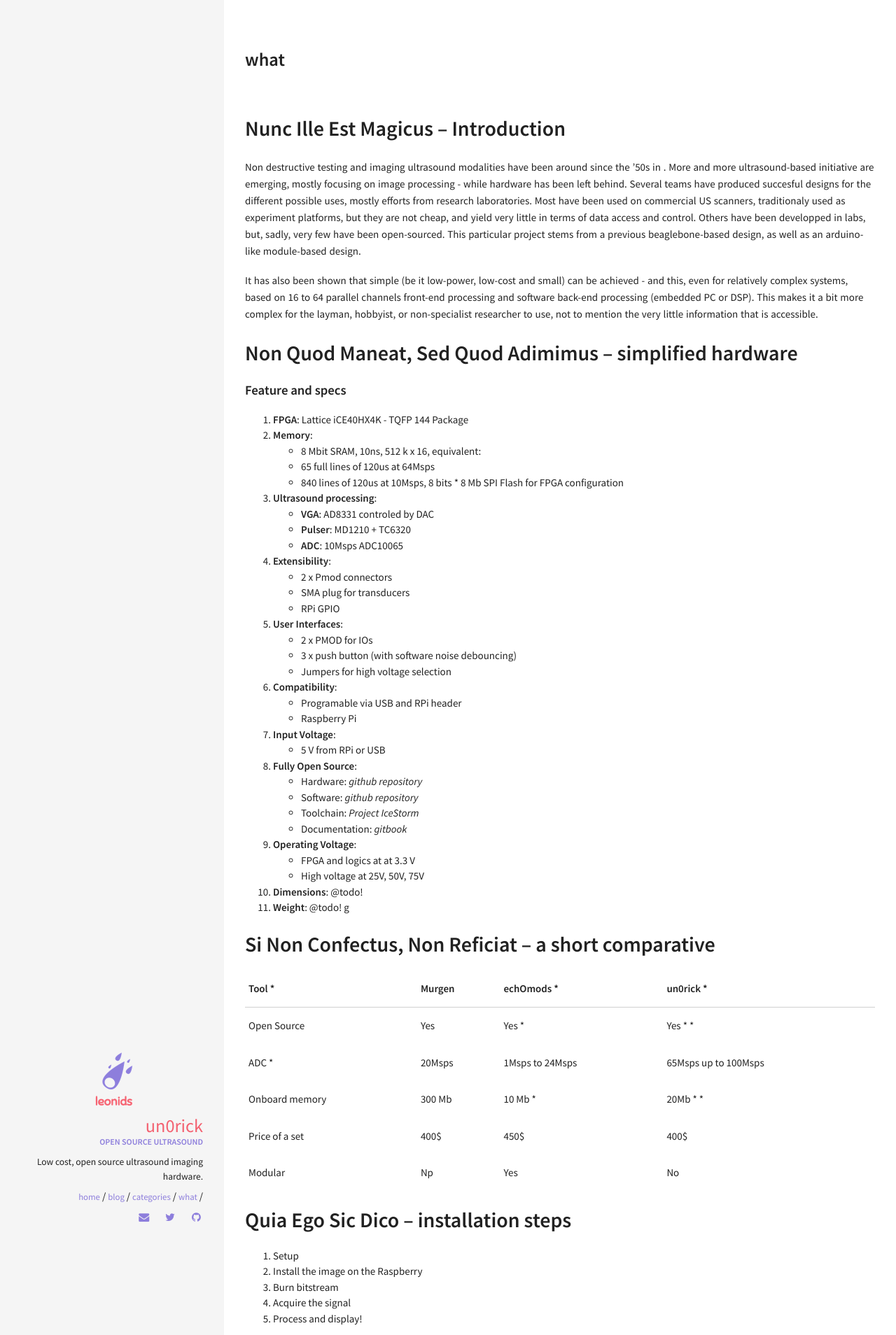
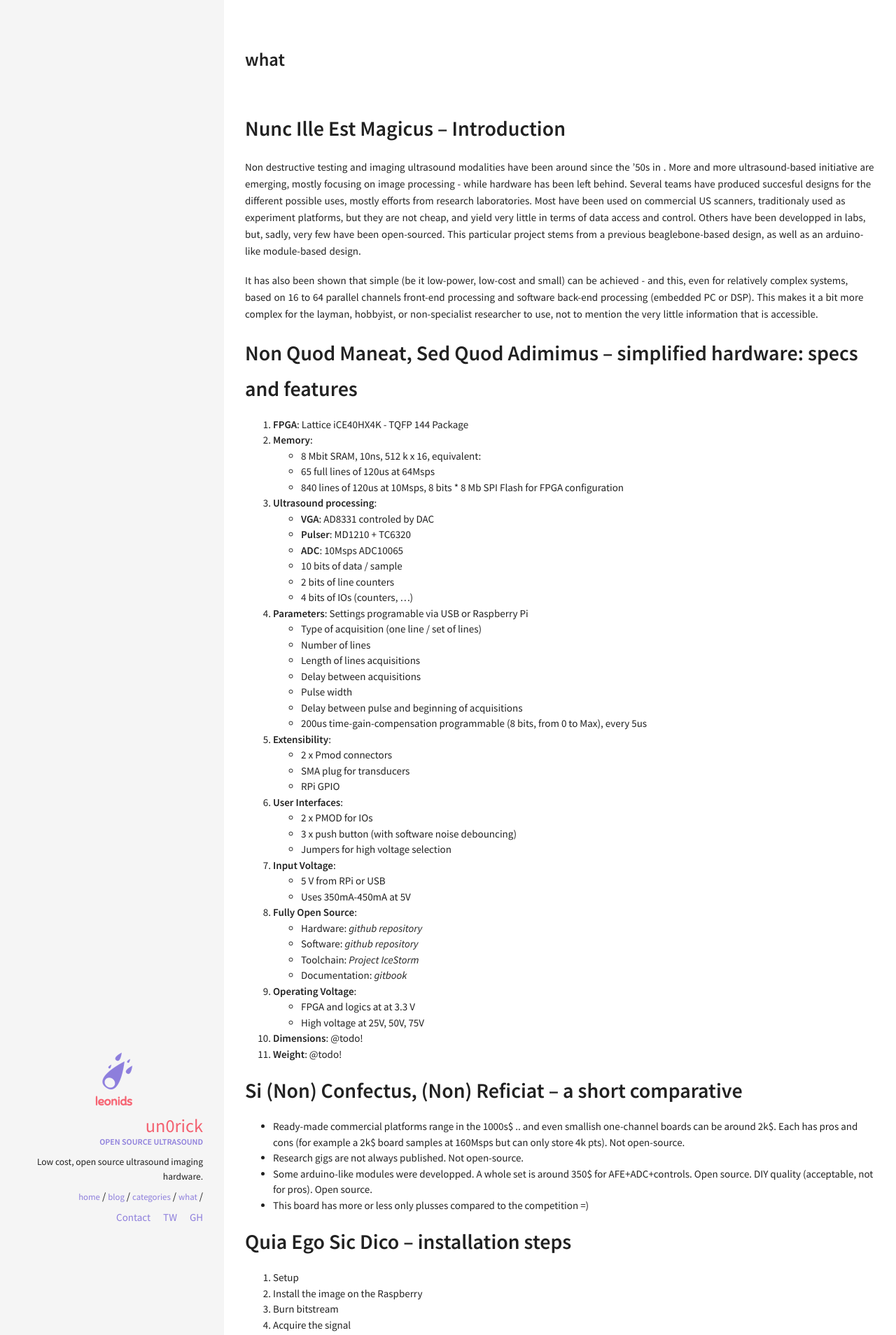
Before and after one commit to kelu124/un0rick, a Jekyll site: the page built from index.md, in a window 1280 px wide. Shown: the top 1908 px of the page at 70% size. Built offline with Jekyll 4.4.1, drawn with Linux system fonts in a browser that asks for light colours; nearby versions of some CDN libraries; library files that are not in the unit come from our copies; some of the changed text lies outside the part shown.

Commit message:
Update frontpage

```diff
--- a/_includes/social-links.html
+++ b/_includes/social-links.html
@@ -7,7 +7,7 @@
     rhs = p[1];
     document.write("<a class=\"social-link-item\" target=\"_blank\" href=\"mailto");
     document.write(":" + lhs + "@");
-    document.write(rhs + "?subject=" + subject + "\"><i class=\"fa fa-fw fa-envelope\"></i><\/a>");
+    document.write(rhs + "?subject=" + subject + "\">Contact<\/a>");
   }
 </script>
 <div class="social-links">
@@ -17,14 +17,14 @@
       <script>gen_mail_to_link('{{ author.email }}', 'Hello from website');</script>
       </li>
     {% endif %}
-    {% if author.twitter %}<li><a href="http://twitter.com/{{ author.twitter }}" class="social-link-item" target="_blank"><i class="fa fa-fw fa-twitter"></i></a></li>{% endif %}
+    {% if author.twitter %}<li><a href="http://twitter.com/{{ author.twitter }}" class="social-link-item" target="_blank">TW</a></li>{% endif %}
     {% if author.facebook %}<li><a href="http://facebook.com/{{ author.facebook }}" class="social-link-item" target="_blank"><i class="fa fa-fw fa-facebook"></i></a></li>{% endif %}
     {% if author.google.plus %}<li><a href="http://plus.google.com/+{{ author.google.plus }}" class="social-link-item" target="_blank"><i class="fa fa-fw fa-google-plus"></i> Google+</a></li>{% endif %}
     {% if author.linkedin %}<li><a href="http://linkedin.com/in/{{ author.linkedin }}" class="social-link-item" target="_blank"><i class="fa fa-fw fa-linkedin"></i></a></li>{% endif %}
     {% if author.xing %}<li><a href="http://www.xing.com/profile/{{ author.xing }}" class="social-link-item" target="_blank"><i class="fa fa-fw fa-xing"></i></a></li>{% endif %}
     {% if author.instagram %}<li><a href="http://instagram.com/{{ author.instagram }}" class="social-link-item" target="_blank"><i class="fa fa-fw fa-instagram"></i></a></li>{% endif %}
     {% if author.tumblr %}<li><a href="http://{{ author.tumblr }}.tumblr.com" class="social-link-item" target="_blank"><i class="fa fa-fw fa-tumblr"></i></a></li>{% endif %}
-    {% if author.github %}<li><a href="http://github.com/{{ author.github }}" class="social-link-item" target="_blank"><i class="fa fa-fw fa-github"></i></a></li>{% endif %}
+    {% if author.github %}<li><a href="http://github.com/{{ author.github }}" class="social-link-item" target="_blank">GH</a></li>{% endif %}
     {% if author.stackoverflow %}<li><a href="http://stackoverflow.com/users/{{ author.stackoverflow }}" class="social-link-item" target="_blank"><i class="fa fa-fw fa-stack-overflow"></i></a></li>{% endif %}
     {% if author.lastfm %}<li><a href="http://lastfm.com/user/{{ author.lastfm }}" class="social-link-item" target="_blank"><i class="fa fa-fw fa-music"></i></a></li>{% endif %}
     {% if author.dribbble %}<li><a href="http://dribbble.com/{{ author.dribbble }}" class="social-link-item" target="_blank"><i class="fa fa-fw fa-dribbble"></i></a></li>{% endif %}
--- a/index.md
+++ b/index.md
@@ -4,15 +4,14 @@
 permalink: /
 ---
 
-# Nunc Ille Est Magicus -- Introduction
+# __Nunc Ille Est Magicus__ -- Introduction
 
 Non destructive testing and imaging ultrasound modalities have been around since the '50s in . More and more ultrasound-based initiative are emerging, mostly focusing on image processing - while hardware has been left behind. Several teams have produced succesful designs for the different possible uses, mostly efforts from research laboratories. Most have been used on commercial US scanners, traditionaly used as experiment platforms, but they are not cheap, and yield very little in terms of data access and control. Others have been developped in labs, but, sadly, very few have been open-sourced. This particular project stems from a previous beaglebone-based design, as well as an arduino-like module-based design.
 
 It has also been shown that simple (be it low-power, low-cost and small) can be achieved - and this, even for relatively complex systems, based on 16 to 64  parallel   channels   front-end  processing and software back-end processing (embedded PC or DSP). This makes it a bit more complex for the layman, hobbyist, or non-specialist researcher to use, not to mention the very little information that is accessible.
 
-# Non Quod Maneat, Sed Quod Adimimus -- simplified hardware
+# __Non Quod Maneat, Sed Quod Adimimus__ -- simplified hardware: specs and features
 
-#### Feature and specs
 
 1. __FPGA__: Lattice iCE40HX4K - TQFP 144 Package
 2. __Memory__:
@@ -24,19 +23,28 @@
   * __VGA__: AD8331 controled by DAC
   * __Pulser__: MD1210 + TC6320
   * __ADC__: 10Msps ADC10065
-4. __Extensibility__:
+    * 10 bits of data / sample
+    * 2 bits of line counters
+    * 4 bits of IOs (counters, ...)
+4. __Parameters__: Settings programable via USB or Raspberry Pi
+  * Type of acquisition (one line / set of lines)
+  * Number of lines
+  * Length of lines acquisitions
+  * Delay between acquisitions
+  * Pulse width
+  * Delay between pulse and beginning of acquisitions
+  * 200us time-gain-compensation programmable (8 bits, from 0 to Max), every 5us
+5. __Extensibility__:
   * 2 x Pmod connectors
   * SMA plug for transducers
   * RPi GPIO
-5. __User Interfaces__:
+6. __User Interfaces__:
   * 2 x PMOD for IOs
   * 3 x push button (with software noise debouncing)
   * Jumpers for high voltage selection
-6. __Compatibility__:
-  * Programable via USB and RPi header
-  * Raspberry Pi
 7. __Input Voltage__:
   * 5 V from RPi or USB
+  * Uses 350mA-450mA at 5V
 8. __Fully Open Source__:
   * Hardware: _github repository_
   * Software: _github repository_
@@ -46,19 +54,17 @@
   * FPGA and logics at at 3.3 V
   * High voltage at 25V, 50V, 75V
 10. __Dimensions__: @todo!
-11. __Weight__: @todo! g
+11. __Weight__: @todo!
 
-# Si Non Confectus, Non Reficiat -- a short comparative
+# __Si (Non) Confectus, (Non) Reficiat__ -- a short comparative
 
-| Tool  *    	| Murgen 	| echOmods  * 	| un0rick  *        	|
-|----------------	|--------	|-----------------	|----------------------	|
-| Open Source    	| Yes    	| Yes  *      	| Yes  *   *   	|
-| ADC  *     	| 20Msps 	| 1Msps to 24Msps 	| 65Msps up to 100Msps 	|
-| Onboard memory 	| 300 Mb 	| 10 Mb  *    	| 20Mb  *   *  	|
-| Price of a set	| 400$		| 450$			| 400$			|
-| Modular		| Np		| Yes			| No			|
+* Ready-made commercial platforms range in the 1000s$ .. and even smallish one-channel boards can be around 2k$. Each has pros and cons (for example a 2k$ board samples at 160Msps but can only store 4k pts). Not open-source.
+* Research gigs are not always published. Not open-source.
+* Some arduino-like modules were developped. A whole set is around 350$ for AFE+ADC+controls. Open source. DIY quality (acceptable, not for pros). Open source.
+* This board has more or less only plusses compared to the competition =)
 
-# Quia Ego Sic Dico -- installation steps
+
+# __Quia Ego Sic Dico__ -- installation steps
 
 1. Setup
 2. Install the image on the Raspberry
@@ -66,7 +72,7 @@
 4. Acquire the signal
 5. Process and display!
 
-# Faber Est Quisqve Fortunae Suae
+# __Faber Est Quisqve Fortunae Suae__ -- what can you do with this?
 
 A couple of ideas to play with the stuff
 
@@ -74,21 +80,22 @@
 * AMode Non destructive testing
 * Medical imaging BMode with a probe
 
-# Moneta Supervacanea, Magister?
+# __Moneta Supervacanea, Magister?__ -- shopping time
 
 * Send me a mail at __orders@un0rick.cc__ !
 * Or wait for the Tindie shop to order.
 * First sets around 349$.  Vilis Ad Bis Pretii !
 
-# Non Ante Septem Dies Proxima, Squiri
+# __Non Ante Septem Dies Proxima, Squiri__
 
-* [2018-02-27](http://un0rick.cc/articles/2018-02/good-news) - first acquisitions at high speed
-* [2018-02-02](http://un0rick.cc/articles/2018-02/first-tests) - Getting the first tests done (and repairs)
-* [2018-01-23](http://un0rick.cc/articles/2018-01/first-board) - Got the first board from the fab
-* [2017-11-19](http://un0rick.cc/articles/2017-11/first-ideas) - Exploring the idea of an ICE40, using Upverter
-* [2017-09-15](http://un0rick.cc/articles/2017-09/uniboard) - First ideal specs on the paper
+* V 0.1 -- Prototyping (project codename: MATTY)
+  * [2018-02-27](http://un0rick.cc/articles/2018-02/good-news) - first acquisitions at high speed
+  * [2018-02-02](http://un0rick.cc/articles/2018-02/first-tests) - Getting the first tests done (and repairs)
+  * [2018-01-23](http://un0rick.cc/articles/2018-01/first-board) - Got the first board from the fab
+  * [2017-11-19](http://un0rick.cc/articles/2017-11/first-ideas) - Exploring the idea of an ICE40, using Upverter
+  * [2017-09-15](http://un0rick.cc/articles/2017-09/uniboard) - First ideal specs on the paper
 
-# Liber Paginarum Fulvarum
+# __Liber Paginarum Fulvarum__ -- other resources
 
 * [Homepage](http://un0rick.cc) and [blog](http://un0rick.cc/blog/)
 * [GitBook Examples](http://git.un0rick.cc)
@@ -96,3 +103,22 @@
 * The full [GitHub Repo](https://github.com/kelu124/un0rick)
 * The guy's [Tindie shop](https://www.tindie.com/stores/kelu124/)
 * The corresponding [Hackaday](https://hackaday.io/project/28375-un0rick-an-ice40-ultrasound-board) page
+* Join the [Slack channel](https://join.slack.com/usdevkit/shared_invite/MTkxODU5MjU0NjI1LTE0OTY1ODgxMDEtMmYyZTliZDBlZA)
+
+# Thanks to
+
+* BiVi - _always here to chat_
+* Charles - _bringing neat insights_
+* David - _what would I have done without you?_
+* echOmods - _the fundations of this work_
+* Fabian - _already so many insights_
+* Fouad.. and team - _awesome works there_
+* Jan - _piezooos_
+* Johannes and Felix - _hardware is .. hard, but rewarding!_
+* Marc - _share these echoes =)_
+* Murgen - _early elements_
+* Sofian - _early ideas!_
+* Tindie - _to allow people sharing their niche hardware, and for others to search for these_
+* Visa - _exploring amode_
+* Vlad - _you pulse_
+* .. and all the others !
```
